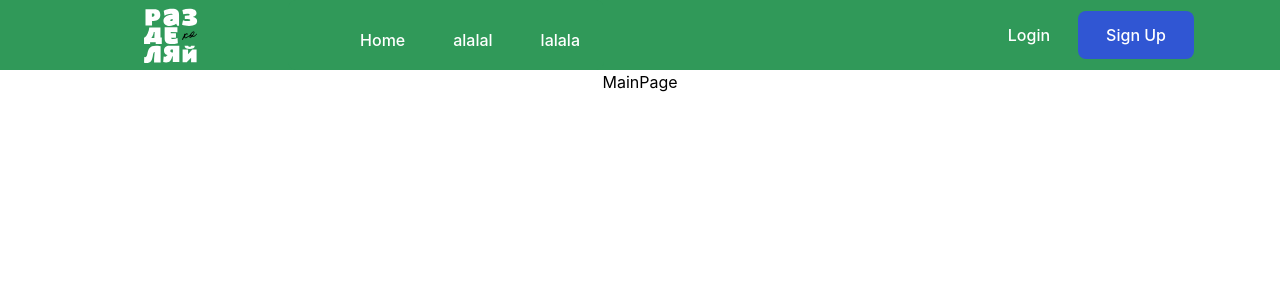
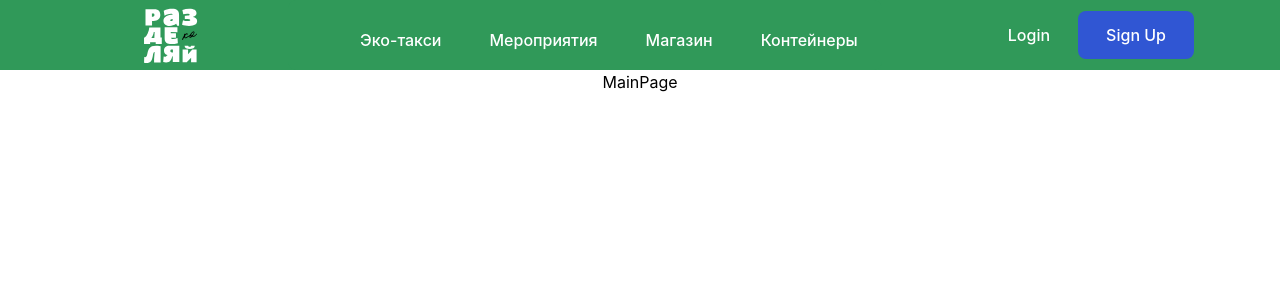
Before and after one commit to katerinaafadeeva/Razdelyaika, a React (Create React App) app in the folder frontend/: page / in a window 1280 px wide. Shown: the top 300 px of the page. Built offline with nearby package versions, Linux system fonts and the light colour scheme; what tailgrids would draw is missing.

Commit message:
navbar routing added

```diff
--- a/frontend/src/features/navbar/Navbar.tsx
+++ b/frontend/src/features/navbar/Navbar.tsx
@@ -85,26 +85,34 @@ function Navbar(): JSX.Element {
                   <ul className="block lg:flex">
                     <li>
                       <NavLink
-                        to="/"
+                        to="/taxi"
                         className="text-dark hover:text-primary flex py-2 text-base font-medium lg:ml-12 lg:inline-flex navitem"
                       >
-                        Home
+                        Эко-такси
                       </NavLink>
                     </li>
                     <li>
                       <NavLink
-                        to="javascript:void(0)"
+                        to="/events"
                         className="text-dark hover:text-primary flex py-2 text-base font-medium lg:ml-12 lg:inline-flex navitem"
                       >
-                        alalal
+                        Мероприятия
                       </NavLink>
                     </li>
                     <li>
                       <NavLink
-                        to="javascript:void(0)"
+                        to="/shop"
                         className="text-dark hover:text-primary flex py-2 text-base font-medium lg:ml-12 lg:inline-flex navitem"
                       >
-                        lalala
+                        Магазин
+                      </NavLink>
+                    </li>
+                    <li>
+                      <NavLink
+                        to="/containers"
+                        className="text-dark hover:text-primary flex py-2 text-base font-medium lg:ml-12 lg:inline-flex navitem"
+                      >
+                        Контейнеры
                       </NavLink>
                     </li>
                   </ul>
```
